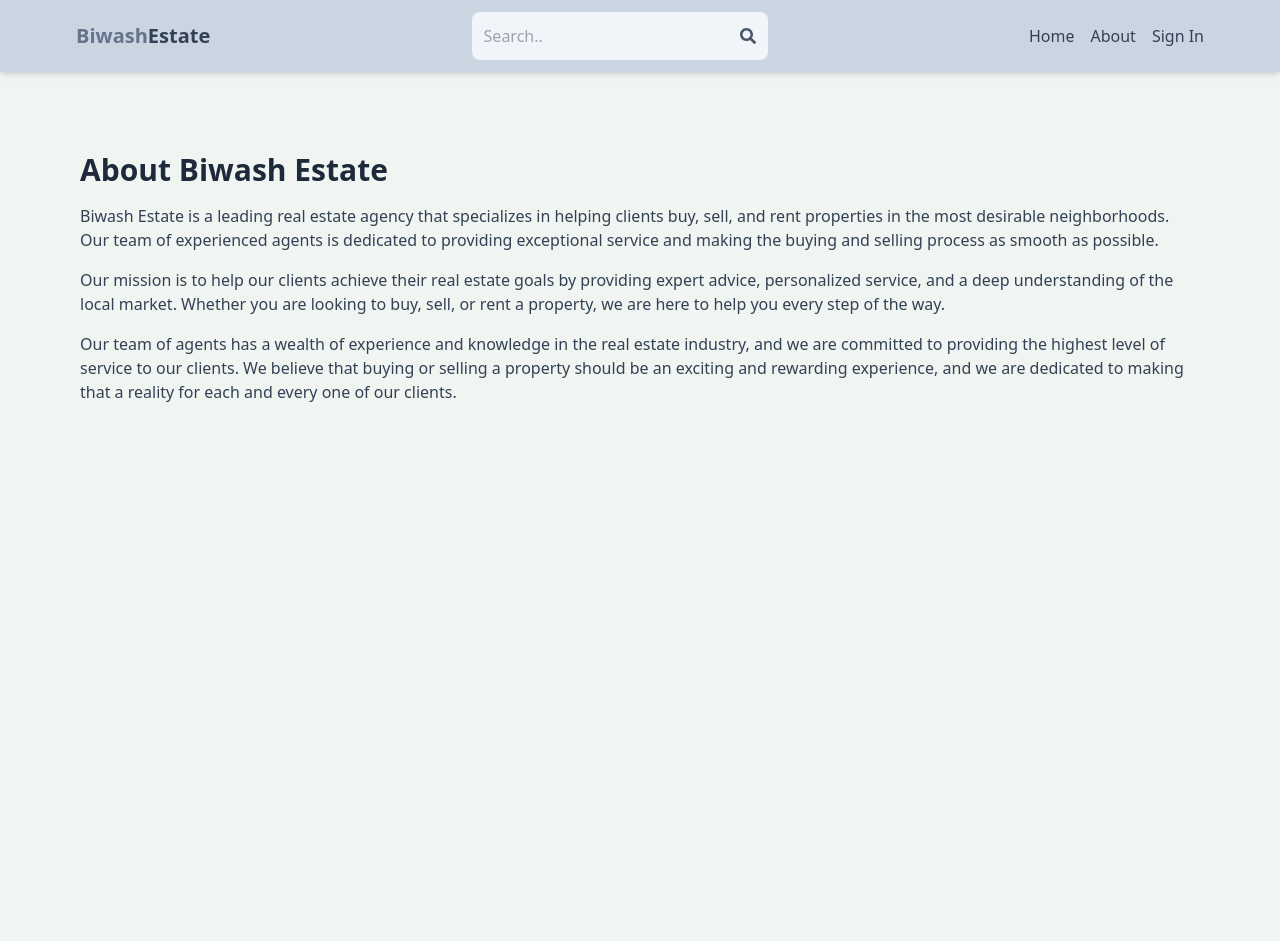
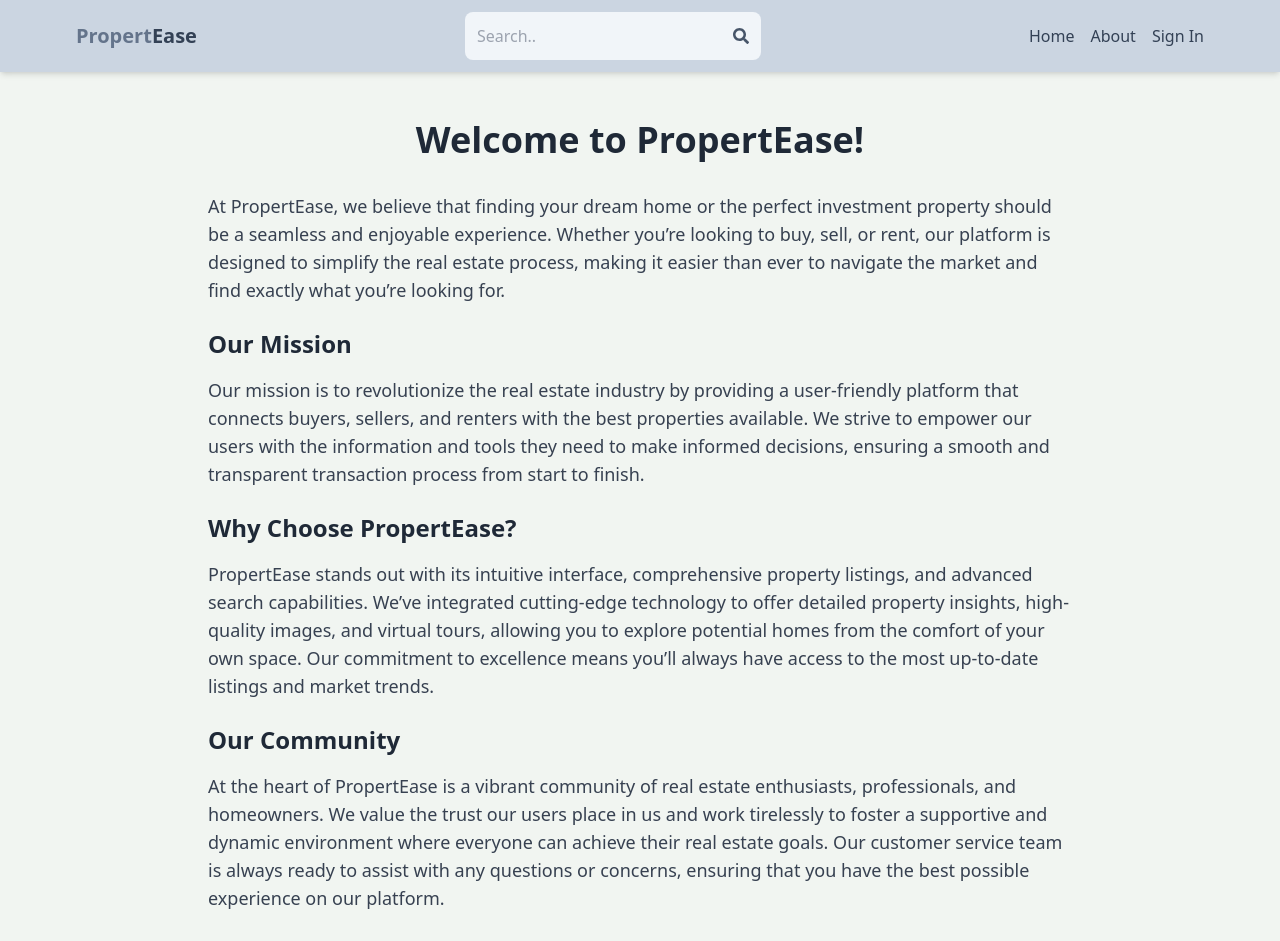
Before and after one commit to iambiwash/MERN-Realstate, a React (Vite) app in the folder client/: page /about in a window 1280 px wide. Shown: the top 941 px of the page. Before the commit the page ends 800 px from the top, so only its background shows below. Built offline with nearby package versions, Linux system fonts and the light colour scheme; no server answers; the HTML template or start-up script is replaced by a standard one.

Commit message:
site name and about page updated

```diff
--- a/client/index.html
+++ b/client/index.html
@@ -3,7 +3,7 @@
   <head>
     <meta charset="UTF-8" />
     <meta name="viewport" content="width=device-width, initial-scale=1.0" />
-    <title>Biwash Estate</title>
+    <title>PropertEase</title>
   </head>
   <body>
     <div id="root"></div>
--- a/client/src/components/Header.jsx
+++ b/client/src/components/Header.jsx
@@ -31,8 +31,8 @@ export default function Header() {
       <div className="flex justify-between items-center max-w-6xl mx-auto p-3">
         <Link to="/">
           <h1 className="font-bold text-sm sm:text-xl flex flex-wrap">
-            <span className="text-slate-500">Biwash</span>
-            <span className="text-slate-700">Estate</span>
+            <span className="text-slate-500">Propert</span>
+            <span className="text-slate-700">Ease</span>
           </h1>
         </Link>
         <form
--- a/client/src/pages/About.jsx
+++ b/client/src/pages/About.jsx
@@ -1,28 +1,60 @@
 export default function About() {
   return (
-    <div className="py-20 px-4 max-w-6xl mx-auto">
-      <h1 className="text-3xl font-bold mb-4 text-slate-800">
-        About Biwash Estate
+    <div className="max-w-4xl mx-auto px-4 py-12">
+      <h1 className="text-4xl font-bold text-center mb-8 text-gray-800">
+        Welcome to PropertEase!
       </h1>
-      <p className="mb-4 text-slate-700">
-        Biwash Estate is a leading real estate agency that specializes in
-        helping clients buy, sell, and rent properties in the most desirable
-        neighborhoods. Our team of experienced agents is dedicated to providing
-        exceptional service and making the buying and selling process as smooth
-        as possible.
+      <p className="text-lg text-gray-700 mb-6">
+        At PropertEase, we believe that finding your dream home or the perfect
+        investment property should be a seamless and enjoyable experience.
+        Whether you’re looking to buy, sell, or rent, our platform is designed
+        to simplify the real estate process, making it easier than ever to
+        navigate the market and find exactly what you’re looking for.
       </p>
-      <p className="mb-4 text-slate-700">
-        Our mission is to help our clients achieve their real estate goals by
-        providing expert advice, personalized service, and a deep understanding
-        of the local market. Whether you are looking to buy, sell, or rent a
-        property, we are here to help you every step of the way.
+
+      <h2 className="text-2xl font-semibold text-gray-800 mb-4">Our Mission</h2>
+      <p className="text-lg text-gray-700 mb-6">
+        Our mission is to revolutionize the real estate industry by providing a
+        user-friendly platform that connects buyers, sellers, and renters with
+        the best properties available. We strive to empower our users with the
+        information and tools they need to make informed decisions, ensuring a
+        smooth and transparent transaction process from start to finish.
       </p>
-      <p className="mb-4 text-slate-700">
-        Our team of agents has a wealth of experience and knowledge in the real
-        estate industry, and we are committed to providing the highest level of
-        service to our clients. We believe that buying or selling a property
-        should be an exciting and rewarding experience, and we are dedicated to
-        making that a reality for each and every one of our clients.
+
+      <h2 className="text-2xl font-semibold text-gray-800 mb-4">
+        Why Choose PropertEase?
+      </h2>
+      <p className="text-lg text-gray-700 mb-6">
+        PropertEase stands out with its intuitive interface, comprehensive
+        property listings, and advanced search capabilities. We’ve integrated
+        cutting-edge technology to offer detailed property insights,
+        high-quality images, and virtual tours, allowing you to explore
+        potential homes from the comfort of your own space. Our commitment to
+        excellence means you’ll always have access to the most up-to-date
+        listings and market trends.
+      </p>
+
+      <h2 className="text-2xl font-semibold text-gray-800 mb-4">
+        Our Community
+      </h2>
+      <p className="text-lg text-gray-700 mb-6">
+        At the heart of PropertEase is a vibrant community of real estate
+        enthusiasts, professionals, and homeowners. We value the trust our users
+        place in us and work tirelessly to foster a supportive and dynamic
+        environment where everyone can achieve their real estate goals. Our
+        customer service team is always ready to assist with any questions or
+        concerns, ensuring that you have the best possible experience on our
+        platform.
+      </p>
+
+      <h2 className="text-2xl font-semibold text-gray-800 mb-4">
+        Join Us Today
+      </h2>
+      <p className="text-lg text-gray-700 mb-6">
+        Whether you’re a first-time homebuyer, an experienced investor, or
+        someone looking to rent the perfect apartment, PropertEase is here to
+        help you every step of the way. Join our growing community today and
+        discover how easy real estate can be with PropertEase.
       </p>
     </div>
   );
--- a/client/src/pages/Home.jsx
+++ b/client/src/pages/Home.jsx
@@ -50,13 +50,13 @@ export default function Home() {
       {/* top */}
       <div className="flex flex-col gap-6 p-28 px-3 max-w-6xl mx-auto">
         <h1 className="text-slate-700 font-bold text-3xl lg:text-6xl">
-          Find your next <span className="text-slate-500">perfect</span>
+          Find your next perfect{" "}
+          <span className="text-slate-500">Property</span>
           <br />
-          place with ease
+          with seamless <span className="text-slate-500">Ease</span>
         </h1>
         <div className="text-gray-400 text-xs sm:text-sm">
-          Sahand Estate is the best place to find your next perfect place to
-          live.
+          PropertEase is the best place to find your next perfect place to live.
           <br />
           We have a wide range of properties for you to choose from.
         </div>
```
